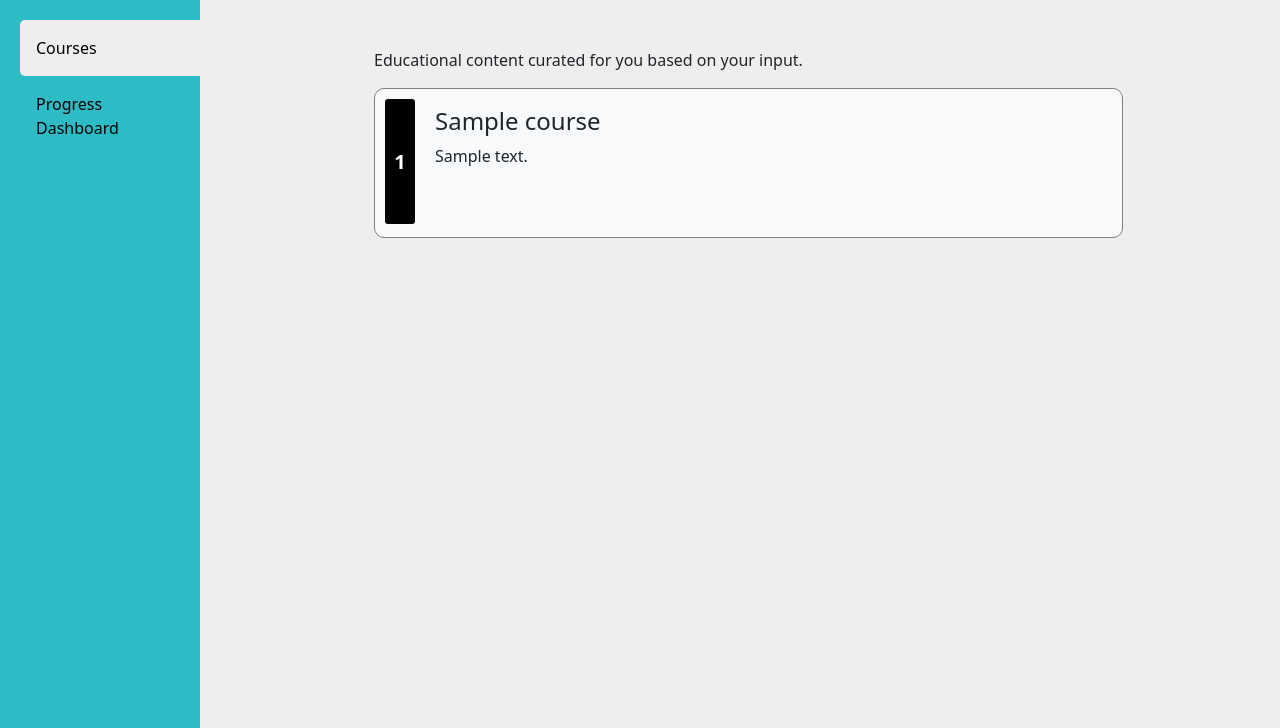
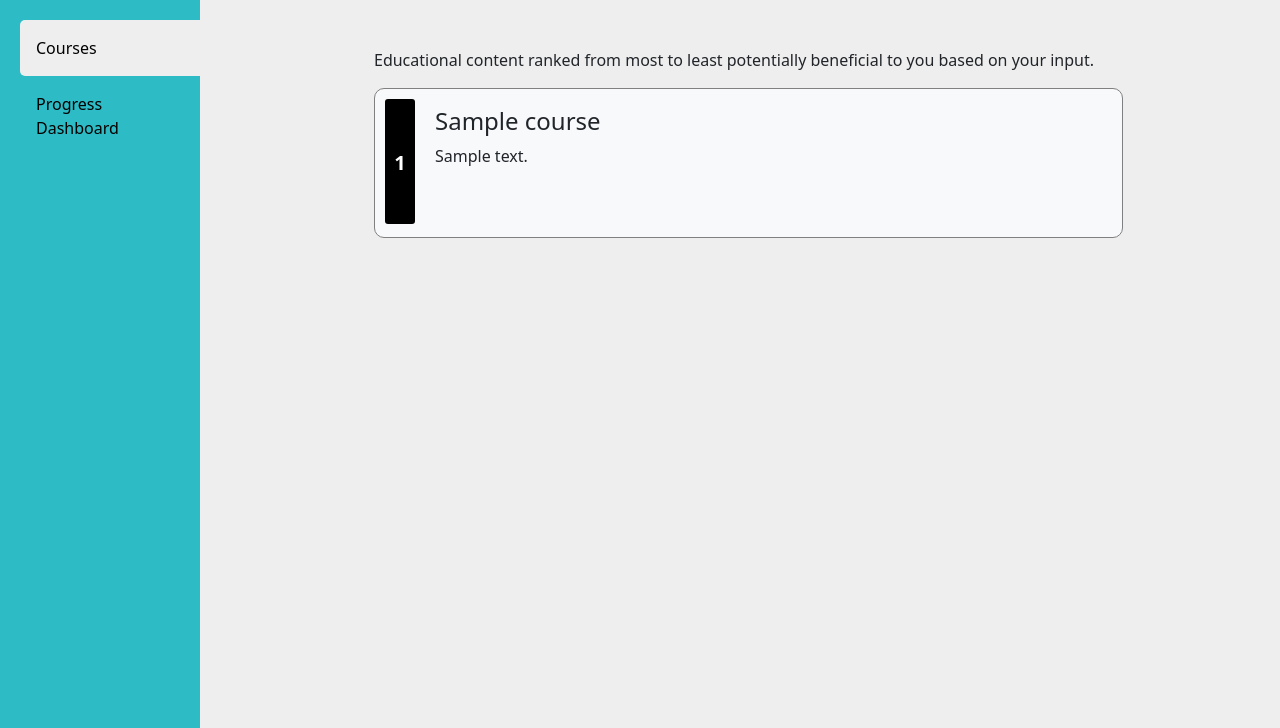
Before and after one commit to Brennan-Richards/csc-492-project, a Flask app: page /course-list in a window 1280 px wide. Shown: the part 72-800 px from the top of the page. Run offline with Flask 2, Linux system fonts and the light colour scheme; tables that the repository leaves empty hold one stand-in row (values such as "Sample post"); some libraries are stand-ins or nearby versions.

Commit message:
Fix signup

```diff
--- a/main.py
+++ b/main.py
@@ -149,7 +149,8 @@ def signup():
         db.session.add(new_user)
         db.session.commit()
 
-        login_user(user, remember=remember)
+        login_user(new_user, remember=remember)
+
         return redirect(url_for('rating')) # User just created a new account. Need initial rating.
 
     # User wants to GET the signup page, so we just render the template
--- a/templates/course_list.html
+++ b/templates/course_list.html
@@ -7,11 +7,11 @@
 <div class="row">
     <div class="col-lg-8 offset-lg-3">
             <div class="courses-list p-5">
-                <p>Educational content curated for you based on your input.</p>
+                <p>Educational content ranked from most to least potentially beneficial to you based on your input.</p>
                 {% for course in context.courses %}
                     <div class="course-card bg-light mb-2">
                         <div class="clearfix">
-                            <div class="course-card-number lead pt-5 float-start">
+                            <div class="card course-card-number lead pt-5 float-start">
                                 {{ loop.index0 + 1 }}
                                 <a class="stretched-link" href="{{ url_for('courses') }}"></a>
                             </div>
```
